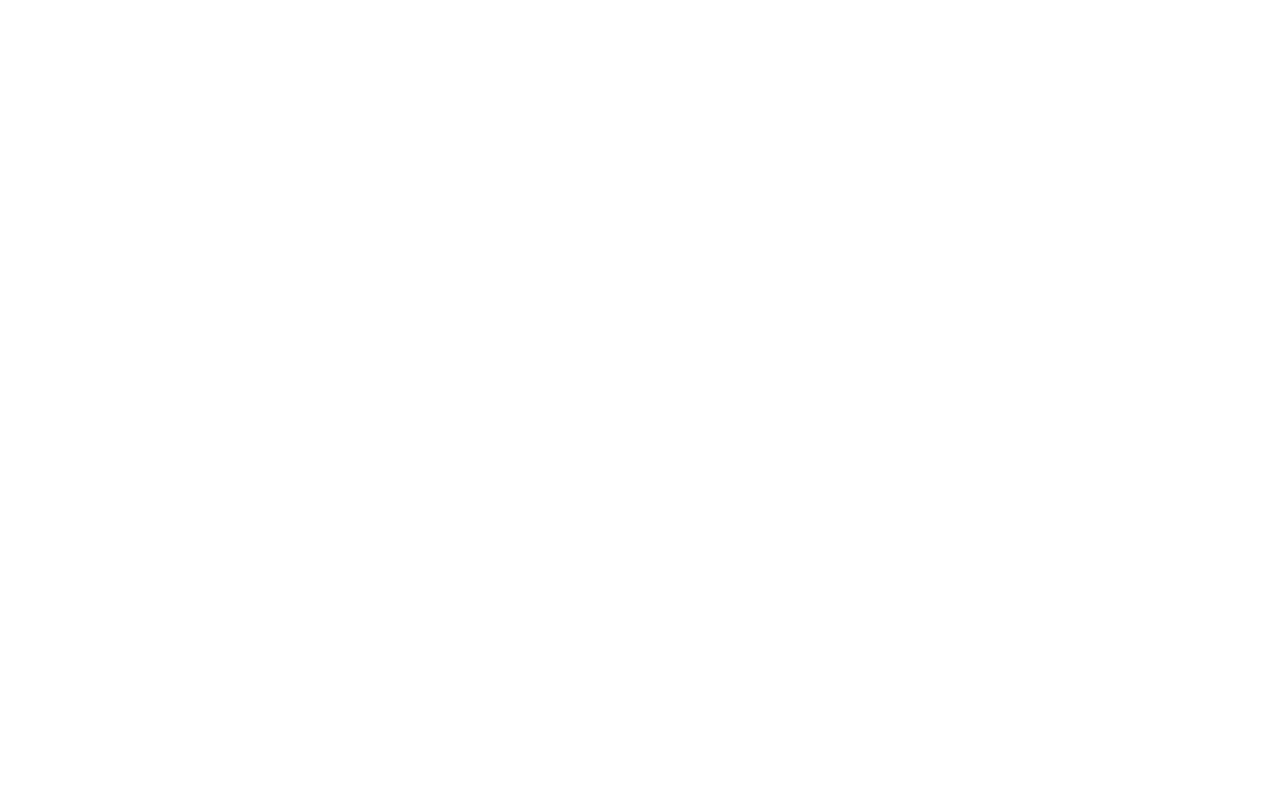
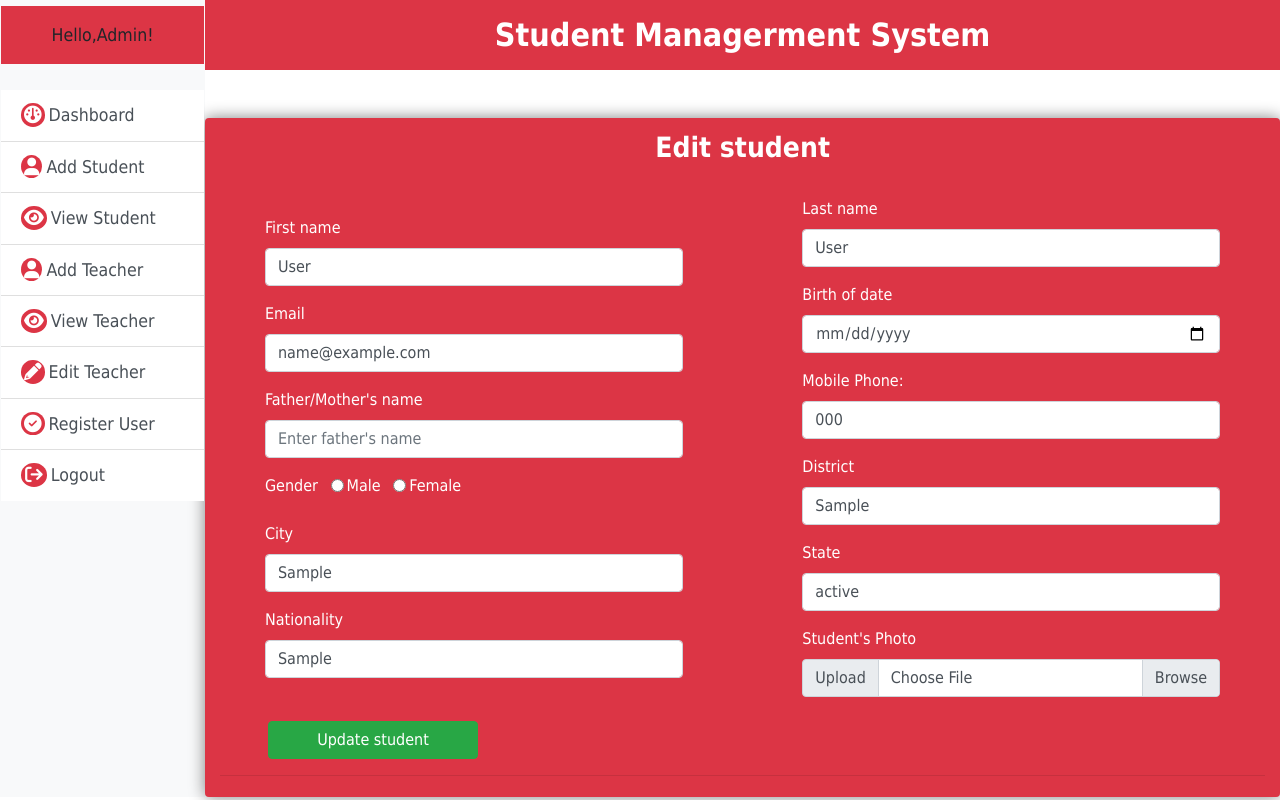
Before and after one commit to phuthuy44/Student-Management-, a PHP site: page /admin/updatestudent.php?edit_studentID=1 in a window 1280 px wide. Before the commit the page is empty. Run offline with PHP 8.4, Linux system fonts and the light colour scheme; the visitor is signed in with stand-in values (Sample User, id 1); tables that the repository leaves empty or names only in its code hold one stand-in row (values such as "Sample post").

Commit message:
Edit/delete student

```diff
--- a/admin/addstudent.php
+++ b/admin/addstudent.php
@@ -91,7 +91,6 @@
                 <a href="../../Student-Management-/admin/dashboard.php" class="list-group-item list-group-item-action"><i class="fa fa-dashboard"></i>Dashboard</a>
                 <a href="../../Student-Management-/admin/addstudent.php" class="list-group-item list-group-item-action"><i class="fa fa-user"></i>Add Student</a>
                 <a href="../../Student-Management-/admin/viewstudent.php" class="list-group-item list-group-item-action"><i class="fa fa-eye"></i>View Student</a>
-                <a href="../../Student-Management-/admin/updatestudent.php" class="list-group-item list-group-item-action"><i class="fa fa-pencil"></i>Edit Student</a>
                 <a href="../../Student-Management-/admin/addTeacher.php" class="list-group-item list-group-item-action"><i class="fa fa-user"></i>Add Teacher</a>
                 <a href="../../Student-Management-/admin/viewTeacher.php" class="list-group-item list-group-item-action"><i class="fa fa-eye"></i>View Teacher</a>
                 <a href="../../Student-Management-/admin/updateTeacher.php" class="list-group-item list-group-item-action"><i class="fa fa-pencil"></i>Edit Teacher</a>
--- a/admin/dashboard.php
+++ b/admin/dashboard.php
@@ -22,7 +22,6 @@
                 <a href="../../Student-Management-/admin/dashboard.php" class="list-group-item list-group-item-action"><i class="fa fa-dashboard"></i>Dashboard</a>
                 <a href="../../Student-Management-/admin/addstudent.php" class="list-group-item list-group-item-action"><i class="fa fa-user"></i>Add Student</a>
                 <a href="../../Student-Management-/admin/viewstudent.php" class="list-group-item list-group-item-action"><i class="fa fa-eye"></i>View Student</a>
-                <a href="../../Student-Management-/admin/updatestudent.php" class="list-group-item list-group-item-action"><i class="fa fa-pencil"></i>Edit Student</a>
                 <a href="../../Student-Management-/admin/addTeacher.php" class="list-group-item list-group-item-action"><i class="fa fa-user"></i>Add Teacher</a>
                 <a href="../../Student-Management-/admin/viewTeacher.php" class="list-group-item list-group-item-action"><i class="fa fa-eye"></i>View Teacher</a>
                 <a href="../../Student-Management-/admin/updateTeacher.php" class="list-group-item list-group-item-action"><i class="fa fa-pencil"></i>Edit Teacher</a>
@@ -43,12 +42,12 @@
                 </a>
                 </div>
                 <div class="col-md-4 col-sm-4 col-12 m-auto icon">
-                    <a href="../../Student-Management-/admin/viewstudent" class="text-white text-center"><i class="fa fa-eye"></i>
+                    <a href="../../Student-Management-/admin/viewstudent.php" class="text-white text-center"><i class="fa fa-eye"></i>
                     <h3>View student</h3>
                 </a>
                 </div>
                 <div class="col-md-4 col-sm-4 col-12 m-auto icon">
-                    <a href="../../Student-Management-/admin/updatestudent.php" class="text-white text-center"><i class="fa fa-pencil"></i>
+                    <a href="#" class="text-white text-center"><i class="fa fa-pencil"></i>
                     <h3>Edit student</h3>
                 </a>
                 </div>
--- a/admin/updatestudent.php
+++ b/admin/updatestudent.php
@@ -0,0 +1,210 @@
+<?php
+session_start();
+    if(isset($_SESSION['id'])){
+        echo "";
+    }else{
+        header("Location:../../../../Student-Management-/page/login.php");
+    }
+include_once "../database/dbcon.php";
+
+?>
+
+<?php
+include_once "header.php";
+
+?>
+
+<body>
+    <div class="d-flex" id="wrap">
+        <div class="sidebar bg-light border-light border">
+            <div class="sidebar-heading">
+                <p class="text-center bg-danger p-3">Hello,Admin!</p>
+            </div>
+            <ul class="listgroup list-group-flush">
+                <a href="../../Student-Management-/admin/dashboard.php" class="list-group-item list-group-item-action"><i class="fa fa-dashboard"></i>Dashboard</a>
+                <a href="../../Student-Management-/admin/addstudent.php" class="list-group-item list-group-item-action"><i class="fa fa-user"></i>Add Student</a>
+                <a href="../../Student-Management-/admin/viewstudent.php" class="list-group-item list-group-item-action"><i class="fa fa-eye"></i>View Student</a>
+                <a href="../../Student-Management-/admin/addTeacher.php" class="list-group-item list-group-item-action"><i class="fa fa-user"></i>Add Teacher</a>
+                <a href="../../Student-Management-/admin/viewTeacher.php" class="list-group-item list-group-item-action"><i class="fa fa-eye"></i>View Teacher</a>
+                <a href="../../Student-Management-/admin/updateTeacher.php" class="list-group-item list-group-item-action"><i class="fa fa-pencil"></i>Edit Teacher</a>
+                <a href="../../Student-Management-/admin/register.php" class="list-group-item list-group-item-action"><i class="fa fa-check-circle"></i>Register User</a>
+                <a href="../../Student-Management-/page/logout.php" class="list-group-item list-group-item-action"><i class="fa fa-sign-out"></i>Logout</a>
+
+            </ul>
+        </div>
+        <div class="main-body">
+        <section class="main-form">
+        <h2 class="text-center text-white .shadow-lg bg-danger p-3 font-weight-bold">Student Managerment System</h2>
+        <div class="container bg-danger rounded dash mt-5" id="formsetting">
+            <h3 class="text-center text-white pb-4 pt-2 font-weight-bold ">Edit student</h3>
+            <?php
+                if(isset($_GET['edit_studentID'])){
+                    $edit= $_GET['edit_studentID'];
+                    $query="SELECT * FROM student WHERE id ='{$edit}'";
+                    $run=mysqli_query($con,$query);
+                    while($row=mysqli_fetch_assoc($run)){
+
+
+
+            ?>
+
+            <form action="" method="post" enctype="multipart/form-data">
+            <div class="row">
+                <div class="col-md-5 col-sm-5 col-12 m-auto">
+                <div class="form-group">
+                    <label for="" class="text-white">First name</label>
+                    <input type="text" name="fullname" placeholder="Enter fullname" class="form-control" value="<?php echo $row['fullname']?>" required>
+                </div>
+                <div class="form-group">
+                    <label for="" class="text-white">Email</label>
+                    <input type="email" name="email" placeholder="Enter email" class="form-control" value="<?php echo $row['email']?>">
+                </div>
+                <div class="form-group">
+                    <label for="" class="text-white">Father/Mother's name</label>
+                    <input type="text" name="fathername" placeholder="Enter father's name" class="form-control" value="<?php echo $row['parents_name']?>">
+                </div>
+                <div class="form-group">
+                    <label for="" class="text-white">Gender</label>
+                    <input type="radio" name="gender" value="male" class="form-check-input ml-2"
+                    <?php
+                        if($row['gender']=='male') echo "checked";
+                    ?>
+                    >
+                    <label for="" class="form-check-label text-white pl-4">Male</label>
+                    <input type="radio" name="gender" value="female" class="form-check-input ml-2"
+                    <?php
+                        if($row['gender']=='female') echo "checked";
+                    ?>
+                    >
+                    <label for="" class="form-check-label text-white pl-4">Female</label>
+                </div>
+                <div class="form-group">
+                    <label for="" class="text-white">City</label>
+                    <input type="text" name="city" placeholder="Enter city" class="form-control" value="<?php echo $row['city']?>">
+                </div>
+                <div class="form-group">
+                    <label for="" class="text-white">Nationality</label>
+                    <input type="text" name="nationality" placeholder="Enter your nationality" class="form-control" value="<?php echo $row['nation']?>">
+                </div>
+                </div>
+                <div class="col-md-5 col-sm-5 col-12 m-auto">
+                <div class="form-group">
+                    <label for="" class="text-white">Last name</label>
+                    <input type="text" name="lastname" placeholder="Enter lastname" class="form-control" value="<?php echo $row['lastname']?>">
+                </div>
+                <div class="form-group">
+                    <label for="" class="text-white">Birth of date</label>
+                    <input type="date" name="birthdate" placeholder="Enter birth of date" class="form-control" value="<?php echo $row['date']?>">
+                </div>
+                <div class="form-group">
+                    <label for="" class="text-white">Mobile Phone:</label>
+                    <input type="text" name="phone" placeholder="Enter phone" class="form-control" value="<?php echo $row['phone']?>">
+                </div>
+                <div class="form-group">
+                    <label for="" class="text-white">District</label>
+                    <input type="text" name="district" placeholder="Enter district" class="form-control"value="<?php echo $row['district']?>">
+                </div>
+                <div class="form-group">
+                    <label for="" class="text-white">State</label>
+                    <input type="text" name="state" placeholder="Enter state" class="form-control" value="<?php echo $row['state']?>">
+                </div>
+                <div class="form-group">
+                <label for="" class="text-white">Student's Photo</label>
+                <div class="input-group">
+                    <div class="input-group-prepend">
+                        <span class="input-group-text" id="inputGroupFileAddon01">Upload</span>
+                    </div>
+                    <div class="custom-file">
+                        <input type="file" class="custom-file-input" id="inputGroupFile01"aria-describedby="inputGroupFileAddon01" name="image">
+                        <label for="inputGroupFile01" class="custom-file-label">Choose File</label>
+                    </div>
+                </div>
+                </div>
+                <?php
+                   }
+                }
+                ?>
+                </div>
+
+                </div>
+                <input type="submit" name="update" value="Update student" class="btn btn-success px-5 mt-2 ml-5 ">
+            </form>
+            <hr>
+        </div>
+    </section>
+    </div>
+    </div>
+
+
+</body>
+</html>
+<?php
+if(isset($_POST['update'])){
+    $edit=$_GET['edit_studentID'];
+    $fullname= mysqli_real_escape_string($con,$_POST['fullname']);
+    $lastname=mysqli_real_escape_string($con,$_POST['lastname']);
+    $email=mysqli_real_escape_string($con,$_POST['email']);
+    $fathername= mysqli_real_escape_string($con,$_POST['fathername']);
+    $birthdate=mysqli_real_escape_string($con,$_POST['birthdate']);
+    $gender=mysqli_real_escape_string($con,$_POST['gender']);
+    $city=mysqli_real_escape_string($con,$_POST['city']);
+    $district=mysqli_real_escape_string($con,$_POST['district']);
+    $nation=mysqli_real_escape_string($con, $_POST['nationality']);
+    $state=mysqli_real_escape_string($con,$_POST['state']);
+    $phone=mysqli_real_escape_string($con,$_POST['phone']);
+    $image=$_FILES['image']['name'];
+    $image_type=$_FILES['image']['type'];
+    $image_size=$_FILES['image']['size'];
+    $image_tmp=$_FILES['image']['tmp_name'];
+
+    if(!empty($fullname)&& !empty($lastname) && !empty($email)){
+    if(!$image_type == 'image/jpg' && !$image_type =='image/png'){
+        $size_error=" Invalid image formate";
+
+    }
+    else if($image_size<=2000){
+        $type_error="Image size is larger. Image size should be less than 2mb.";
+    }
+    else{
+        move_uploaded_file($image_tmp,"../Student_image/$image");
+        $sql2="UPDATE student SET fullname='{$fullname}',lastname='{$lastname}',email='{$email}',parents_name='{$fathername}',date='{$birthdate}',
+                                    gender='{$gender}',phone='{$phone}',city='{$city}',district='{$district}',state='{$state}',nation='{$nation}',photo='{$image}'
+                            WHERE id='{$edit}' ";
+        $run2=mysqli_query($con,$sql2);
+        if($run2){
+            //$data=mysqli_fetch_assoc($run);
+
+            //$id=$row['id'];
+
+// echo "id=".$id;
+
+            $_SESSION['id']=$edit;
+            ?>
+
+            <script>
+                alert('Student data update successfully');
+                window.open('./viewstudent.php?success=Update successfully','_self');
+            </script>
+            <?php
+        }
+        else{
+
+            ?>
+            <script>
+                alert('Unable to update data. Please try again!');
+                window.open('./viewstudent.php?error=Error','_self');
+            </script>
+            <?php
+        }
+    }
+    }else{
+        ?>
+          <script>
+                alert('Unable to update data. Please try again!');
+                window.open('./viewstudent.php?error=Error','_self');
+            </script>
+        <?php
+    }
+}
+
+        ?>
--- a/css/css.css
+++ b/css/css.css
@@ -8,12 +8,6 @@
     width:100%;
     min-width: 0;
 }
-
-html{
-    width: 100%;
-    height:100%;
-}
-
 .container{
     background-color: rgba(189, 188, 188, 0.492);
     border-radius: 10px;
```
Also changed, not shown: admin/deletestudent.php (+24 -0 lines), admin/viewstudent.php (+12 -4 lines), Student_image/Suki_Tasudo.png (deleted), Student_image/role-of-teacher-in-student-life-1.jpg (deleted).
